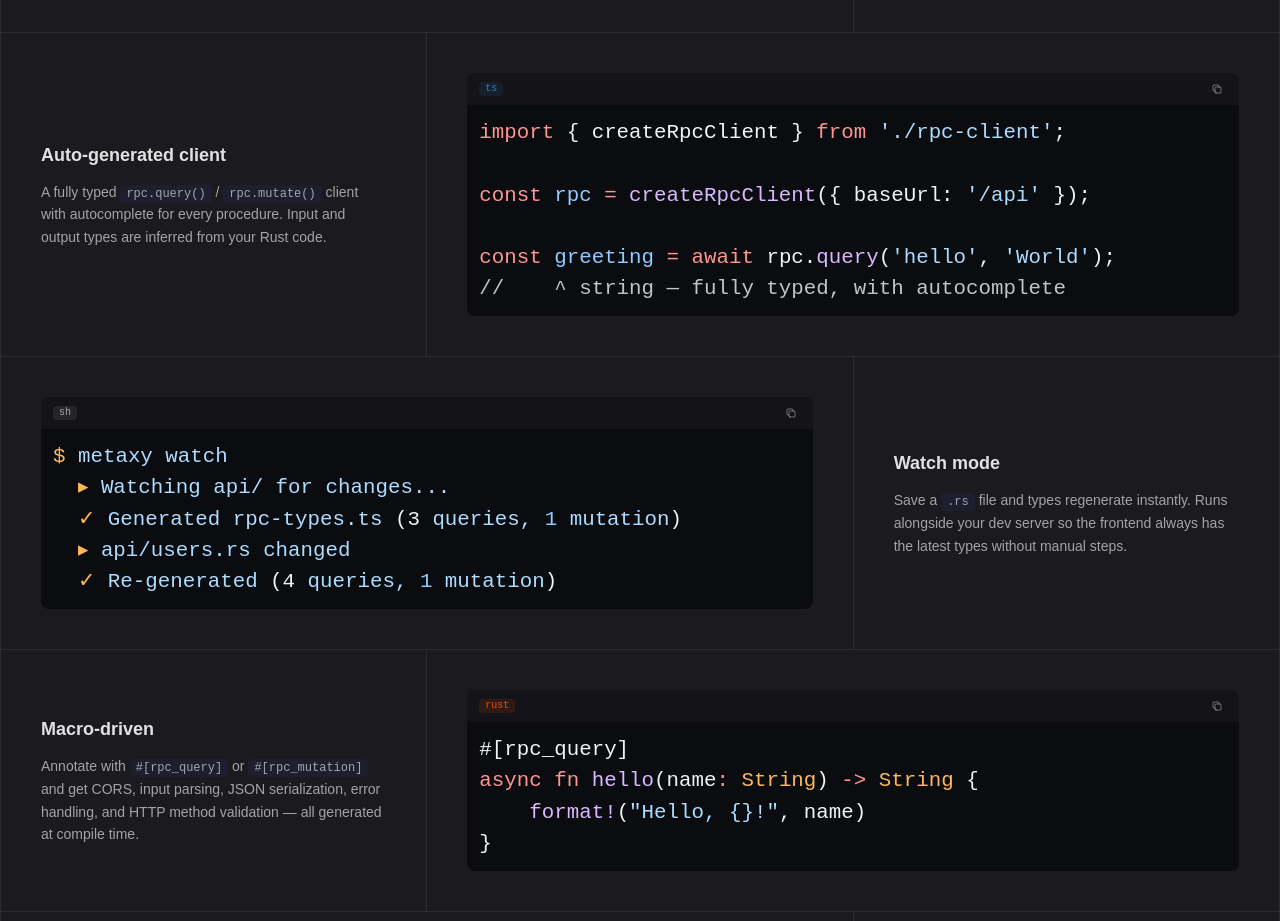
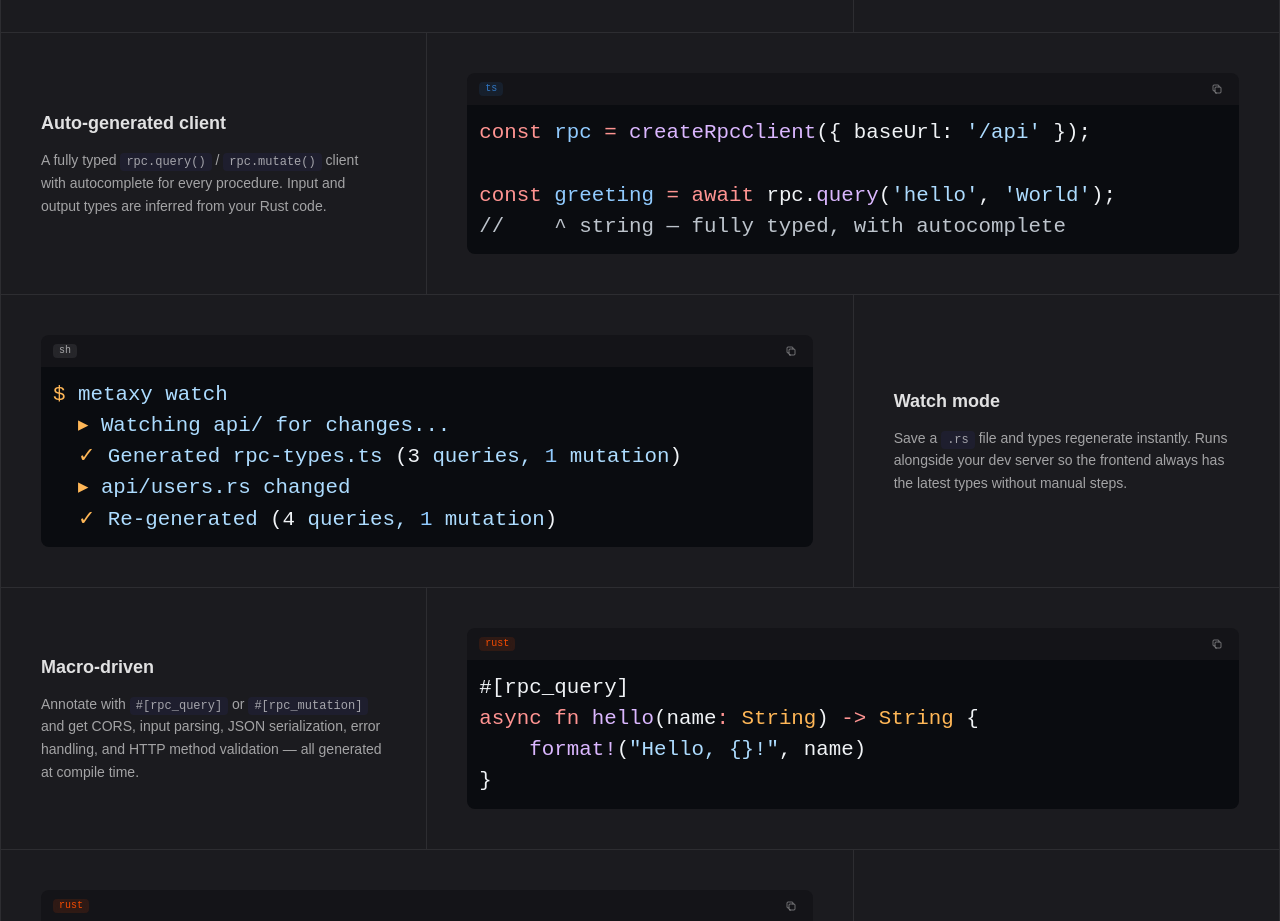
Before and after one commit to misha-mad/vercel-rpc, a SvelteKit app in the folder demo/: page / in a window 1280 px wide. Shown: the part 820-1741 px from the top of the page. Built offline with nearby package versions, Linux system fonts and the light colour scheme.

Commit message:
style: remove import from auto-client code block

```diff
--- a/demo/src/routes/+page.server.ts
+++ b/demo/src/routes/+page.server.ts
@@ -25,9 +25,7 @@ interface User {
 	// 2. Auto-generated client
 	autoClient: {
 		lang: 'typescript',
-		code: `import { createRpcClient } from './rpc-client';
-
-const rpc = createRpcClient({ baseUrl: '/api' });
+		code: `const rpc = createRpcClient({ baseUrl: '/api' });
 
 const greeting = await rpc.query('hello', 'World');
 //    ^ string — fully typed, with autocomplete`
```
